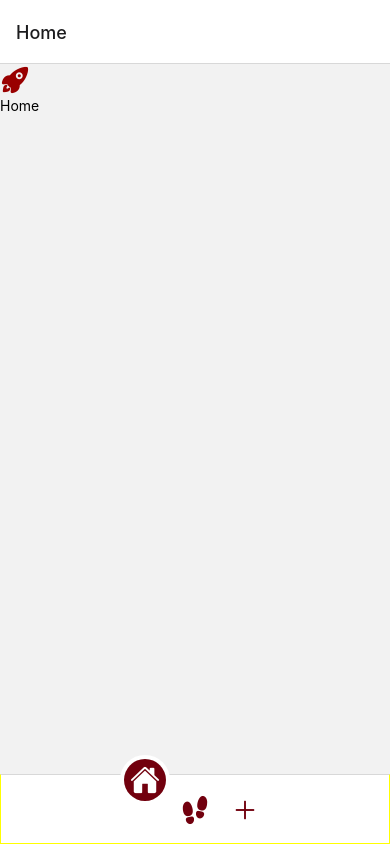
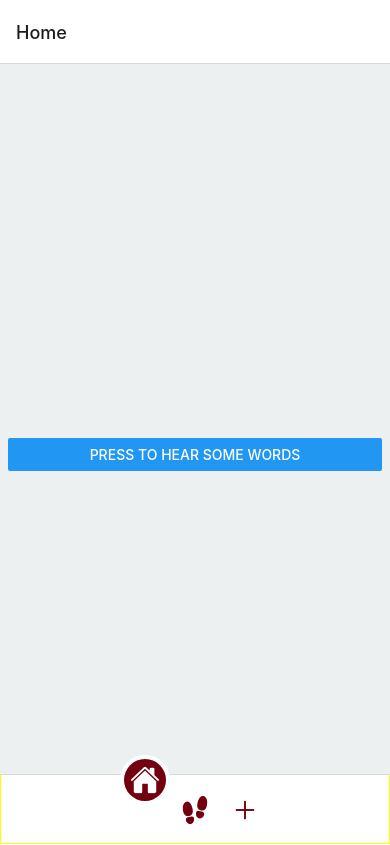
Before and after one commit to ValdoNakamura/App-Texto-Speack, a React Native app: screen /Roads in a window 390 px wide. Before the commit this address had no page. Built offline with nearby package versions, Linux system fonts and the light colour scheme.

Commit message:
Añadiendo Stack Navigation y Trabajando un poco con Expo Speack

```diff
--- a/App.js
+++ b/App.js
@@ -1,5 +1,5 @@
 import React from 'react';
-import Navigation from './Navigation';
+import Navigation from './src/navigation/Navigation';
 
 export default function App() {
   return (
--- a/Navigation.js
+++ /dev/null
@@ -1,88 +0,0 @@
-import React from 'react';
-import { createBottomTabNavigator } from '@react-navigation/bottom-tabs';
-import { NavigationContainer } from '@react-navigation/native';
-import { StyleSheet } from 'react-native';
-
-//componente del boton
-import TabButton from './src/components/TabButton'
-
-
-//Screens
-import HomeScreen from './src/screens/HomeScreen';
-import BotonRutas from './src/screens/ExploradorRutas';
-import BotonCrear from './src/screens/CreateRuote';
-
-
-
-
-const Tab = createBottomTabNavigator();
-
-function MyTabs() {
-
-    const tabs = [ //Aqui podemos poner mas pantallas para el tab inferior
-        {
-            id: 1,
-            title: 'Home',
-            screen: 'Home',
-            icon: 'home',
-            Component: HomeScreen
-        },
-        {
-            id: 2,
-            title: 'Tus Rutas',
-            screen: 'Explorador De Rutas',
-            icon: 'footsteps',
-            Component: BotonRutas
-        },
-        {
-            id: 3,
-            title: 'Agregar Ruta',
-            screen: 'Agregar Ruta',
-            icon: 'add-outline',
-            Component: BotonCrear
-        }
-    ];
-
-    return (
-        <Tab.Navigator
-            initialRouteName={'Home'}
-            screenOptions={{
-                headerShown: true,
-                tabBarStyle: styles.TabBar
-            }}
-        >
-            {
-                tabs.map ((items) =>
-                    <Tab.Screen
-                    key={items.id}
-                    name={items.screen}
-                    component={items.Component}
-                    options={{
-                        tabBarShowLabel: false,
-                        tabBarButton: (props) => <TabButton item={items} {...props}/>
-                    }}
-                    />
-                )
-            }
-        </Tab.Navigator>
-    );
-}
-
-export default function Navigation(){
-    return (
-        <NavigationContainer>
-            <MyTabs/>
-        </NavigationContainer>
-    );
-}
-
-const styles = StyleSheet.create({
-    TabBar: {
-        height: 70,
-        position: 'absolute',
-        justifyContent: 'center',
-        alignItems: 'center',
-        borderWidth: 0.5,
-        borderColor: 'yellow'
-    }
-})
--- a/package.json
+++ b/package.json
@@ -9,20 +9,22 @@
     "web": "expo start --web"
   },
   "dependencies": {
+    "@expo/metro-runtime": "~3.2.3",
     "@react-navigation/bottom-tabs": "^6.6.1",
     "@react-navigation/native": "^6.1.18",
     "@react-navigation/native-stack": "^6.11.0",
     "expo": "~51.0.28",
     "expo-status-bar": "~1.12.1",
     "react": "18.2.0",
+    "react-dom": "18.2.0",
     "react-native": "0.74.5",
     "react-native-gesture-handler": "^2.20.1",
     "react-native-safe-area-context": "4.10.5",
     "react-native-screens": "3.31.1",
+    "react-native-tts": "^4.1.1",
     "react-native-vector-icons": "^10.2.0",
-    "react-dom": "18.2.0",
     "react-native-web": "~0.19.10",
-    "@expo/metro-runtime": "~3.2.3"
+    "expo-speech": "~12.0.2"
   },
   "devDependencies": {
     "@babel/core": "^7.20.0"
--- a/src/components/Boton.js
+++ b/src/components/Boton.js
@@ -1,12 +1,17 @@
 import { Text, View, TouchableOpacity, StyleSheet } from 'react-native';
 
-export default function Boton(props) {
+
+export default function Boton({
+    title = 'None',
+    onPress = () => {}
+}) {
     return (
         <View style={styles.main}>
             <TouchableOpacity
             style={styles.btnGrande}
+            onPress={onPress}
             >
-                <Text style={styles.textoBtn }>{props.title}</Text>
+                <Text style={styles.textoBtn }>{title}</Text>
             </TouchableOpacity>
         </View>
     )
--- a/src/components/TabButton.js
+++ b/src/components/TabButton.js
@@ -1,8 +1,10 @@
 import { useEffect, useRef } from "react";
 import { StyleSheet, Animated, TouchableOpacity, View } from "react-native";
+import * as Speech from 'expo-speech';
+
 import Icon from "react-native-vector-icons/Ionicons";
 
-export default ({ item, accessibilityState, onPress }) => {
+export default ({ item, accessibilityState, onPress, thingToSay = ""  }) => {
 
     const translate = useRef(new Animated.Value(0)).current;
     const scale = useRef(new Animated.Value(0)).current;
@@ -51,8 +53,12 @@ export default ({ item, accessibilityState, onPress }) => {
         ]
     }
 
+    const speak = () => {
+        Speech.speak(thingToSay); // Utiliza la prop thingToSay aquí
+    };
+
     return (
-        <TouchableOpacity onPress={onPress} style={styles.container}>
+        <TouchableOpacity onPress={()=> {onPress(); speak();}} style={styles.container}>
             <Animated.View style={[styles.button, translateStyles]}>
                 <Animated.View style={[styles.circuloinvisible, scaleStyles]} />
                 <Icon
--- /dev/null
+++ b/src/navigation/Navigation.js
@@ -0,0 +1,17 @@
+import React from 'react';
+import { NavigationContainer } from '@react-navigation/native';
+import { createNativeStackNavigator } from '@react-navigation/native-stack';
+
+//Screens
+import MyTabs from './TabNavigate'; //Nav Inferior
+import StackNavigation from './StackNavigation';
+
+const Stack = createNativeStackNavigator()
+
+export default function Navigation() {
+    return (
+        <NavigationContainer>
+            <MyTabs/>
+        </NavigationContainer>
+    );
+}
--- /dev/null
+++ b/src/navigation/StackNavigation.js
@@ -0,0 +1,30 @@
+import { createNativeStackNavigator } from "@react-navigation/native-stack";
+import RouteExplorer from "../screens/RouteExplorer";
+
+
+import Roads from '../screens/Roads'
+
+const StackRoads = createNativeStackNavigator()
+
+export default function StackNavigation() {
+    return (
+        <StackRoads.Navigator
+            initialRouteName="Explorador De Rutas"
+        >
+            <StackRoads.Screen
+                name='Page Roads'
+                component={RouteExplorer}
+                options={{
+                    headerShown: false
+                }}
+            />
+            <StackRoads.Screen
+                name="Roads"
+                component={Roads}
+                options={{
+                    headerShown: false
+                }}
+            />
+        </StackRoads.Navigator>
+    )
+}
--- /dev/null
+++ b/src/navigation/TabNavigate.js
@@ -0,0 +1,77 @@
+import { createBottomTabNavigator } from '@react-navigation/bottom-tabs';
+import { StyleSheet } from 'react-native';
+
+//Screens
+import HomeScreen from '../screens/HomeScreen';
+import StackNavigation from '../navigation/StackNavigation';
+import CreateRuote from '../screens/CreateRuote';
+
+//componente del boton
+import TabButton from '../components/TabButton'
+
+const Tab = createBottomTabNavigator();
+
+export default function MyTabs() {
+
+    const tabs = [ //Aqui podemos poner mas pantallas para el tab inferior
+        {
+            id: 1,
+            title: 'Home',
+            screen: 'Home',
+            icon: 'home',
+            Component: HomeScreen,
+            thingToSay: 'Estas En Home'
+        },
+        {
+            id: 2,
+            title: 'Tus Rutas',
+            screen: 'Explorador De Rutas',
+            icon: 'footsteps',
+            Component: StackNavigation,
+            thingToSay: 'Estas En Explorador De Rutas'
+        },
+        {
+            id: 3,
+            title: 'Agregar Ruta',
+            screen: 'Agregar Ruta',
+            icon: 'add-outline',
+            Component: CreateRuote,
+            thingToSay: 'Estas En Agregar Ruta'
+        }
+    ];
+
+    return (
+            <Tab.Navigator
+                initialRouteName={'Home'}
+                screenOptions={{
+                    headerShown: true,
+                    tabBarStyle: styles.TabBar
+                }}
+            >
+                {
+                    tabs.map ((items) =>
+                        <Tab.Screen
+                        key={items.id}
+                        name={items.screen}
+                        component={items.Component}
+                        options={{
+                            tabBarShowLabel: false,
+                            tabBarButton: (props) => <TabButton item={items} thingToSay={items.thingToSay} {...props}/>
+                        }}
+                        />
+                    )
+                }
+            </Tab.Navigator>
+    );
+}
+
+const styles = StyleSheet.create({
+    TabBar: {
+        height: 70,
+        position: 'absolute',
+        justifyContent: 'center',
+        alignItems: 'center',
+        borderWidth: 0.5,
+        borderColor: 'yellow'
+    }
+})
--- a/src/screens/HomeScreen.js
+++ b/src/screens/HomeScreen.js
@@ -1,11 +1,24 @@
-import { Text, View } from 'react-native';
-import Icon from 'react-native-vector-icons/Ionicons';
+import { View, StyleSheet, Button } from 'react-native';
+import * as Speech from 'expo-speech';
 
-export default function HomeScreen() {
+export default function App() {
+const speak = () => {
+    const thingToSay = '¡Soy la Justicia! Protejo a los inocentes y a los que temen al mal. ¡Soy el que se convertirá en el dios de un nuevo mundo que todos desean! Resolveré ecuaciones con mi mano derecha y escribiré nombres con mi izquierda.';
+    Speech.speak(thingToSay);
+};
+
     return (
-        <View>
-            <Icon name="rocket" size={30} color="#900" />
-            <Text>Home</Text>
-        </View>
-    )
+    <View style={styles.container}>
+    <Button title="Press to hear some words" onPress={speak} />
+    </View>
+    );
 }
+
+const styles = StyleSheet.create({
+    container: {
+    flex: 1,
+    justifyContent: 'center',
+    backgroundColor: '#ecf0f1',
+    padding: 8,
+    },
+});
--- /dev/null
+++ b/src/screens/Roads.js
@@ -0,0 +1,18 @@
+import { View } from "react-native"
+import { useNavigation } from "@react-navigation/native"
+
+import Boton from "../components/Boton"
+
+
+export default function Roads() {
+
+    const navigation = useNavigation()
+
+    return (
+        <View>
+            <Boton
+                onPress={()=> navigation.navigate("Page Roads")}
+            />
+        </View>
+    )
+}
--- a/src/screens/ExploradorRutas.js
+++ b/src/screens/RouteExplorer.js
@@ -1,11 +1,13 @@
-import { Text, View, TouchableOpacity, StyleSheet } from 'react-native';
+import { View, StyleSheet } from 'react-native';
 import Boton from '../components/Boton';
+import { useNavigation } from '@react-navigation/native';
 
 
-export default function ExploradorRutas() {
+export default function RouteExplorer() {
+    const navigation = useNavigation()
     return (
         <View style={styles.main}>
-            <Boton title='Explorar Caminos'/>
+            <Boton title='Explorar Caminos' onPress={()=> navigation.navigate("Roads")}/>
             <View style={styles.decoracion}/>
             <View style={styles.decoracion2}/>
         </View>
```
Also changed, not shown: src/screens/Caminos.js (deleted, +0 -10 lines), 1 other file (tests, documents, lock files or other folders).
